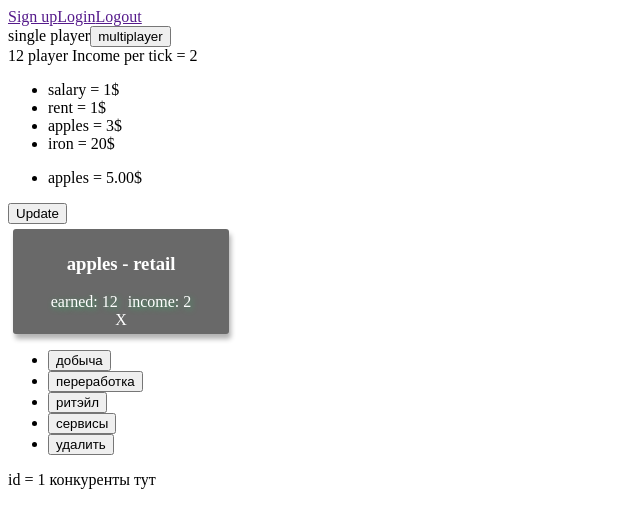
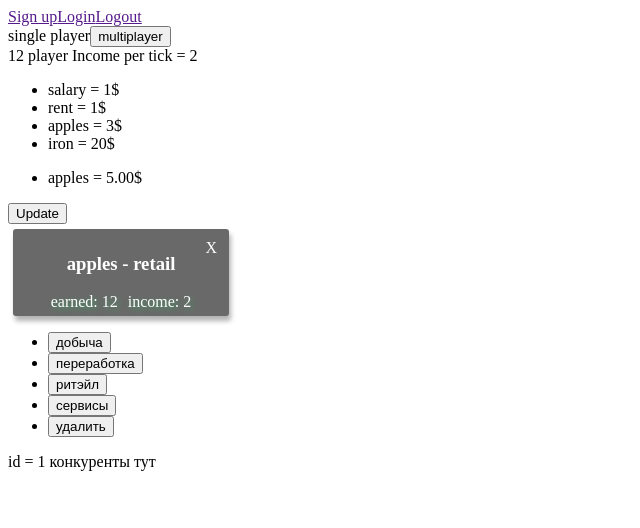
Before and after one commit to Nicelx/business-game, an Angular app: page /game/1 in a window 1280 px wide. Shown: the top 528 px of the page, without its empty margins (0-640 px from the left). Built offline with nearby package versions, Linux system fonts and the light colour scheme.

Commit message:
business unit close, delete unit, test console functions

```diff
--- a/src/app/game/business-unit/business-unit.component.css
+++ b/src/app/game/business-unit/business-unit.component.css
@@ -1,4 +1,5 @@
 .business-unit {
+	position: relative;
 	display: flex;
 	flex-direction: column;
 	width: 200px;
@@ -21,3 +22,10 @@
 .business-unit__income--green {
 	text-shadow:2px 2px 6px rgba(7, 255, 102, 0.4);
 }
+
+.business-unit__close {
+	position: absolute;
+	top: 10px;
+	right: 12px;
+	cursor: pointer;
+}
--- a/src/app/game/services/player-data.service.ts
+++ b/src/app/game/services/player-data.service.ts
@@ -67,7 +67,7 @@ export class PlayerDataService {
 		this.playersData[0].businessUnits.forEach((bizUnit, index) => {
 			if (bizUnit.unitId === unitId) {
 				this.playersData[0].businessUnits.splice(index, 1);
-				this.marketService.changeAmplifier(bizUnit.type, -0.8)
+				this.marketService.decreaseAmplifier(bizUnit.type, bizUnit.sellingType )
 			}
 		})
 	}
--- a/src/main.ts
+++ b/src/main.ts
@@ -10,3 +10,8 @@ if (environment.production) {
 
 platformBrowserDynamic().bootstrapModule(AppModule)
   .catch(err => console.error(err));
+
+
+export function consoleTest() {
+  console.log('console');
+}
```
